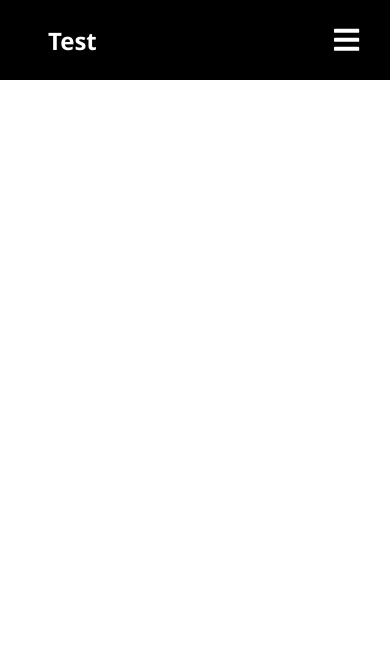
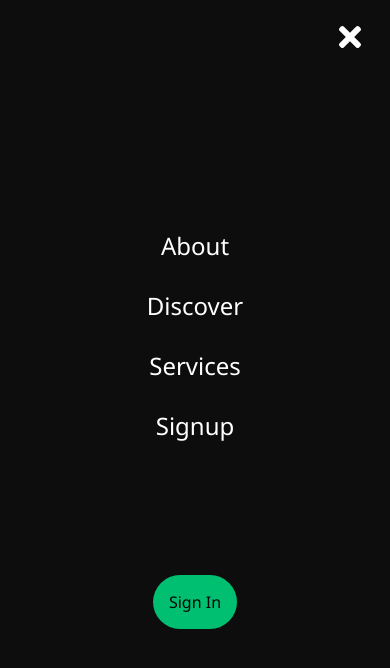
Before and after one commit to SandeepKumarYaramchitti/react-portfolio, a React (Create React App) app: page / in a window 390 px wide. Both pictures are taken after a click on the element 346 px from the left and 42 px from the top of the page. Shown: the top 668 px of the page. Built offline with nearby package versions, Linux system fonts and the light colour scheme.

Commit message:
more updates

```diff
--- a/src/components/Navbar/index.js
+++ b/src/components/Navbar/index.js
@@ -9,13 +9,14 @@ import {Nav,
 
 import {FaBars} from 'react-icons/fa'
 
-const NavBar = () => {
+const NavBar = ({toggle}) => {
+
     return (
         <>
             <Nav>
                 <NavBarContainer>
                     <NavLogo to="/">Test</NavLogo>
-                    <MobileIcon>
+                    <MobileIcon onClick={toggle}>
                         <FaBars />
                     </MobileIcon>
                     <NavMenu>
--- a/src/components/sidebar/index.js
+++ b/src/components/sidebar/index.js
@@ -10,10 +10,10 @@ import {SideBarContainer,
         } from './SideBarElements'
 
 
-export const SideBar = () => {
+export const SideBar = ({isOpen, toggle}) => {
     return (
-        <SideBarContainer>
-            <Icon>
+        <SideBarContainer isOpen={isOpen} onClick={toggle}>
+            <Icon onClick={toggle}>
                 <CloseIcon></CloseIcon>
             </Icon>
             <SidebarWrapper>
--- a/src/pages/index.js
+++ b/src/pages/index.js
@@ -1,12 +1,22 @@
-import React from 'react'
+import React, {useState} from 'react'
 import {SideBar}from '../components/sidebar'
 import NavBar from '../components/Navbar/index'
 
+
+
+
 export const Home = () => {
+
+    const [isOpen, setIsOpen] = useState(false);
+
+    const toggle = () => {
+        setIsOpen(!isOpen)
+    }
+
     return (
         <>
-                <SideBar />
-                <NavBar />
+                <SideBar isOpen={isOpen} toggle={toggle}/>
+                <NavBar toggle={toggle}/>
         </>
 
     )
```
